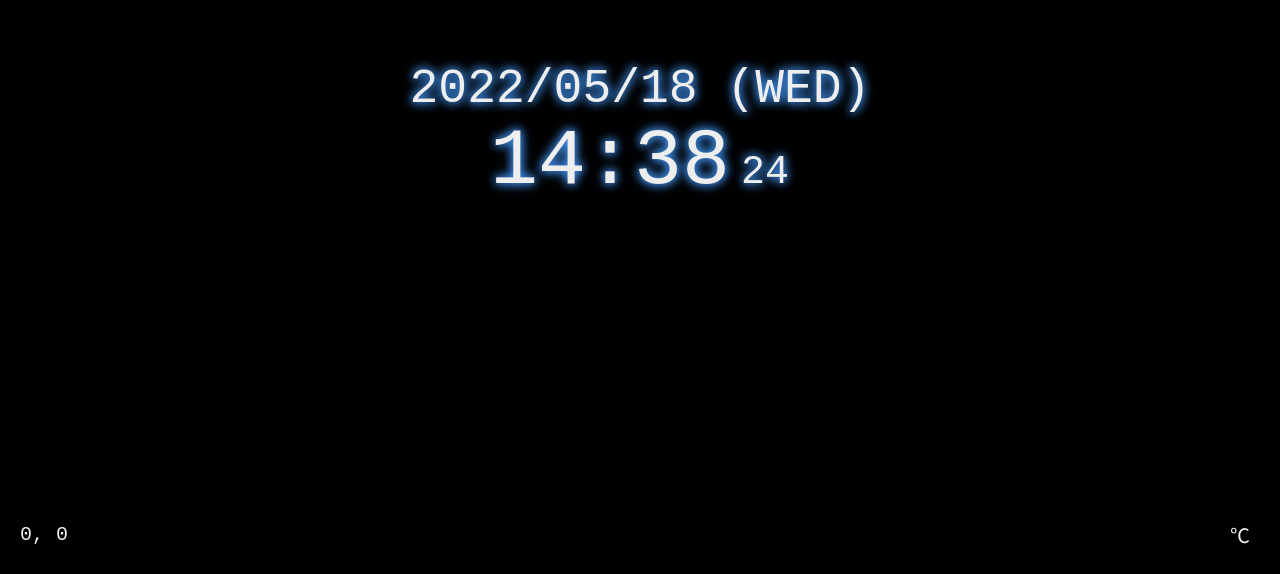
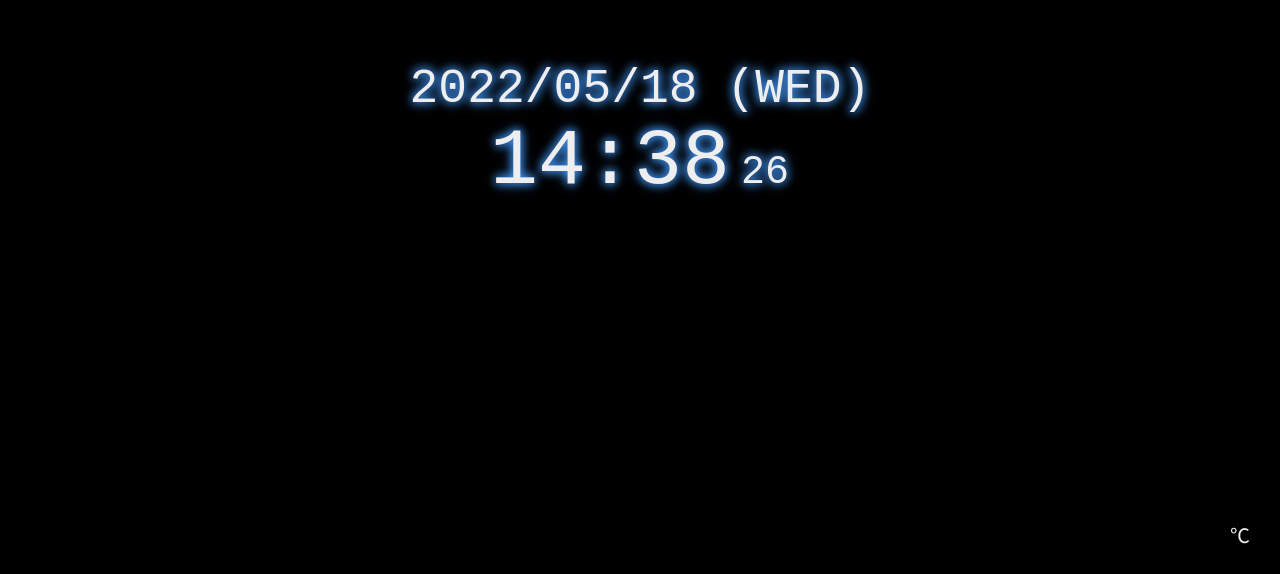
Before and after one commit to rtssn/react-clock-app, a React (Create React App) app: page / in a window 1280 px wide. Shown: the part 226-800 px from the top of the page. Built offline with nearby package versions, Linux system fonts and the light colour scheme; no server answers; a web font is replaced by a local one.

Commit message:
逆ジオコーディングを実装

```diff
--- a/package.json
+++ b/package.json
@@ -3,6 +3,7 @@
   "version": "0.1.0",
   "private": true,
   "dependencies": {
+    "@geolonia/open-reverse-geocoder": "^0.1.0",
     "@testing-library/jest-dom": "^5.16.4",
     "@testing-library/react": "^13.2.0",
     "@testing-library/user-event": "^13.5.0",
@@ -13,7 +14,7 @@
     "axios": "^0.27.2",
     "react": "^18.1.0",
     "react-dom": "^18.1.0",
-    "react-scripts": "5.0.1",
+    "react-scripts": "^2.1.3",
     "typescript": "^4.6.4",
     "web-vitals": "^2.1.4",
     "workbox-background-sync": "^6.5.3",
--- a/src/App.tsx
+++ b/src/App.tsx
@@ -1,7 +1,9 @@
 import {useEffect, useState} from 'react';
+import React from 'react';
 import Axios from 'axios';
 import Config from './config';
 import './App.css';
+import {openReverseGeocoder} from '@geolonia/open-reverse-geocoder';
 
 const App: React.FC = () => {
     const [year, setYear] = useState('');
@@ -18,6 +20,7 @@ const App: React.FC = () => {
 
     const [lon, setLon] = useState(0);
     const [lat, setLat] = useState(0);
+    const [city, setCity] = useState('');
 
     /**
      * 指定した数字を2桁までの0で埋めます。
@@ -42,6 +45,16 @@ const App: React.FC = () => {
 
                 setLat(lat);
                 setLon(lon);
+
+                if (lat != null && lon != null) {
+                    openReverseGeocoder([lon, lat])
+                        .then((result) => {
+                            setCity(result.city);
+                        })
+                        .catch((reason) => {
+                            console.error(reason);
+                        });
+                }
 
                 Axios.get(`https://api.openweathermap.org/data/2.5/weather?units=metric&lat=${lat}&lon=${lon}&appid=${Config.openWeatherMapApiKey}`)
                     .then((response) => {
@@ -117,9 +130,7 @@ const App: React.FC = () => {
                 </div>
             </div>
             <footer>
-                <div className='location'>
-                    {lat}, {lon}
-                </div>
+                <div className='location'>{city}</div>
                 <div className='weather'>
                     <div className='weather-text'>{temp} ℃</div>
                     <div className='weather-icon'>
--- a/tsconfig.json
+++ b/tsconfig.json
@@ -18,7 +18,7 @@
     "resolveJsonModule": true,
     "isolatedModules": true,
     "noEmit": true,
-    "jsx": "react-jsx"
+    "jsx": "preserve"
   },
   "include": [
     "src"
```
Also changed, not shown: src/index.tsx (+5 -6 lines), 1 other file (tests, documents, lock files or other folders).
